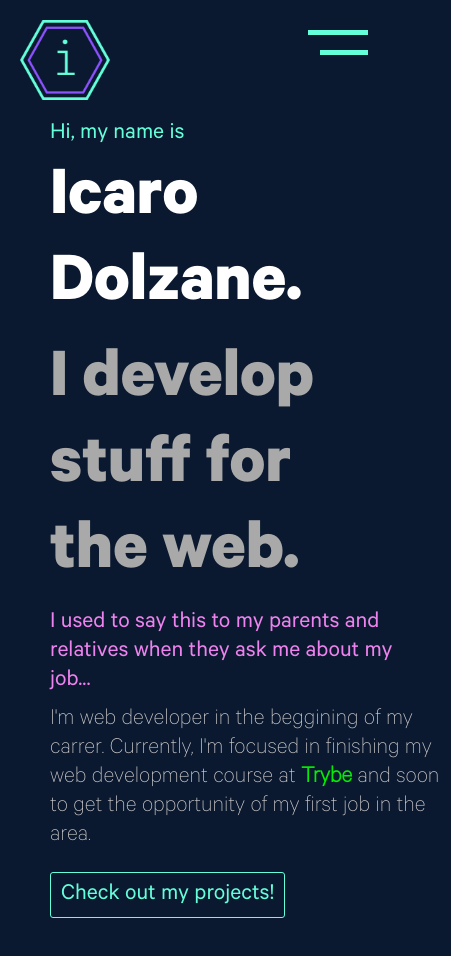
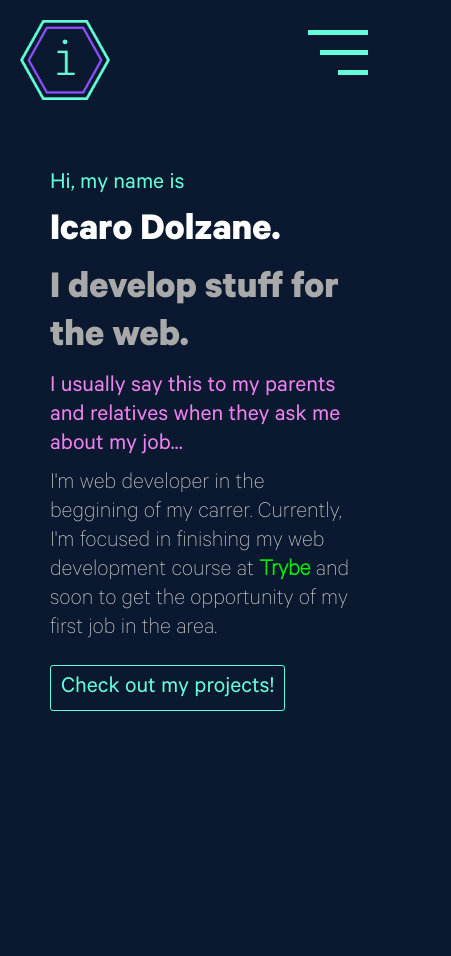
Before and after one commit to icarodolzane/my-portfolio, a React (Create React App) app: page / in a window 390 px wide. Shown: the top 956 px of the page, 451 px wide, since content can reach past the window. After the commit the page ends 844 px from the top, so only its background shows below. Built offline with nearby package versions, Linux system fonts and the light colour scheme.

Commit message:
Fixed some responsivities stuff

```diff
--- a/src/components/HelloMe.jsx
+++ b/src/components/HelloMe.jsx
@@ -8,7 +8,7 @@ class HelloMe extends React.Component {
         <h1>Icaro Dolzane.</h1>
         <h1>I develop stuff for the web.</h1>
         <p className="paragraph">
-          I used to say this to my parents and relatives when they ask me about
+          I usually say this to my parents and relatives when they ask me about
           my job...
         </p>
         <p className="paragraph">
--- a/src/style/components/Header.css
+++ b/src/style/components/Header.css
@@ -84,6 +84,8 @@
   .menu-content{
     display: none;
     background-color: #233554;
+    font-size: 0.8em;
+    top: 10px;
 
   }
 
--- a/src/style/pages/Home.css
+++ b/src/style/pages/Home.css
@@ -65,6 +65,9 @@
 
 @media (max-width: 400px)
 {
+  .container{
+    margin-top: 50px;
+  }
   .left-sidebar {
     display: none;
   }
@@ -72,4 +75,16 @@
   .right-sidebar {
     display: none;
   }
+
+  .hello-me h1 {
+    font-family: 'Calibre-Bold';
+    font-size: 2.5em;
+  }
+
+  .hello-me p:nth-child(5) {
+    color: rgb(210, 206, 206);
+    font-family: 'Calibre-Thim';
+    font-size: 1.5em;
+    max-width: 300px;
+  }
 }
```
